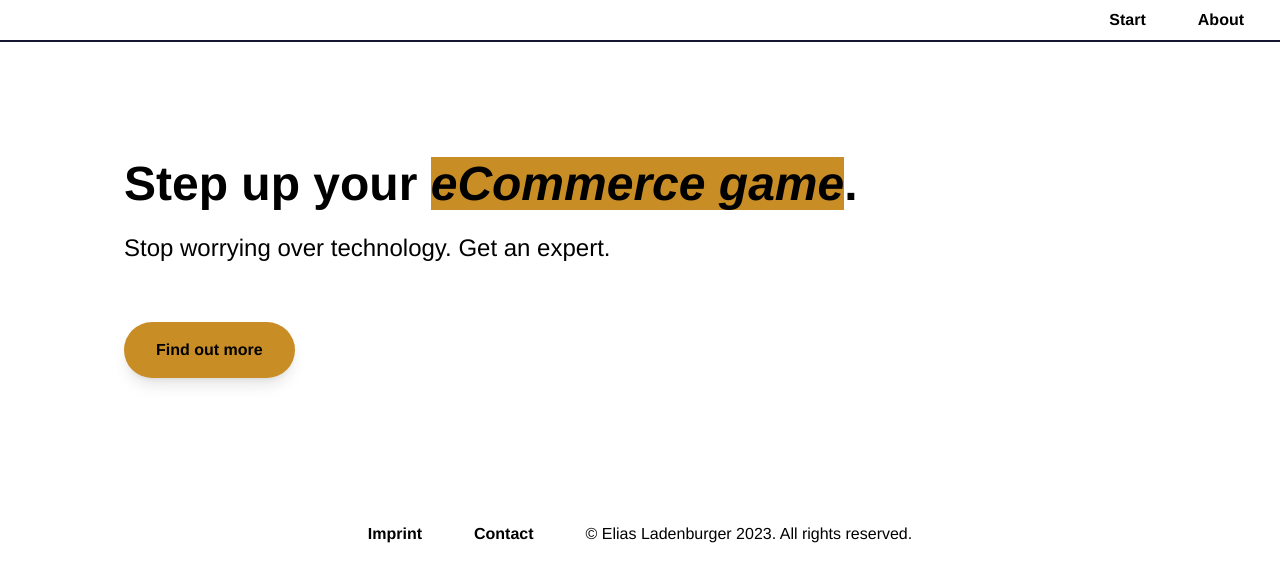
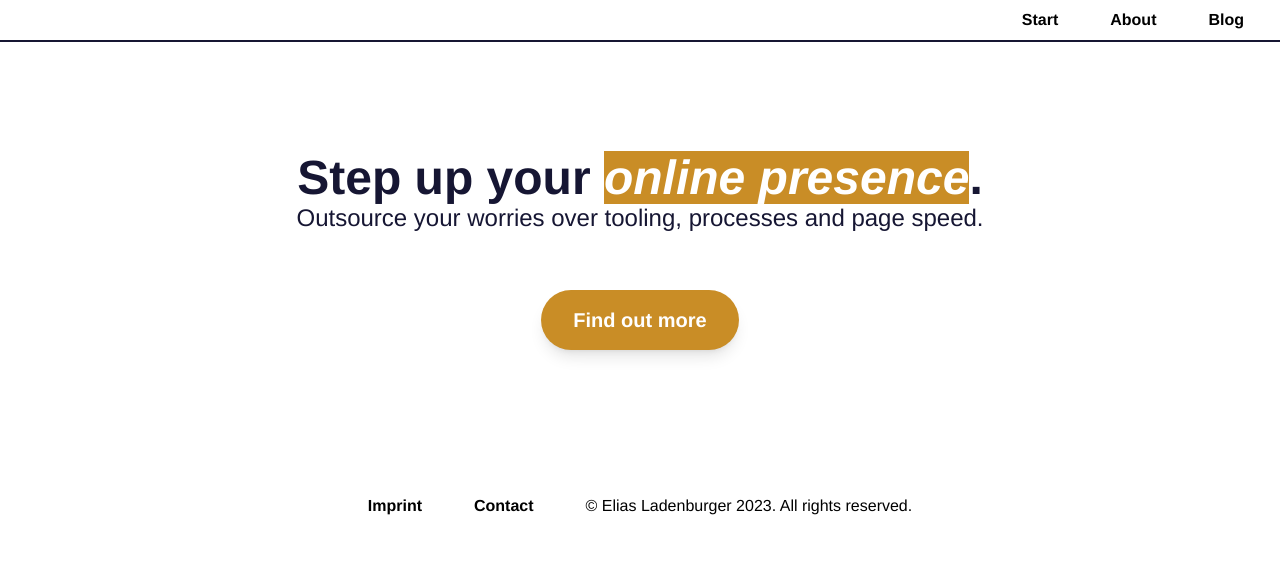
Before and after one commit to Elias-Ladenburger/Website, a SvelteKit app: page / in a window 1280 px wide. Shown: the top 582 px of the page. Built offline with nearby package versions, Linux system fonts and the light colour scheme.

Commit message:
Make responsive, add blog, add contact form

```diff
--- a/src/app.html
+++ b/src/app.html
@@ -2,12 +2,13 @@
 <html lang="en">
 	<head>
 		<meta charset="utf-8" />
+		<meta name="referrer" content="strict-origin-when-cross-origin" />
 		<link rel="icon" href="%sveltekit.assets%/img/favicon.png" />
 		<link href="%sveltekit.assets%/css/main.css" rel="stylesheet">
 		<meta name="viewport" content="width=device-width" />
 		%sveltekit.head%
 	</head>
-	<body data-sveltekit-preload-data="hover" class="leading-normal tracking-normal">
+	<body data-sveltekit-preload-data="hover" class="leading-normal">
 		<div style="display: contents">%sveltekit.body%</div>
 	</body>
 </html>
--- /dev/null
+++ b/src/lib/Button.svelte
@@ -0,0 +1,16 @@
+<script>
+    export let label = "";
+    export let link = "";
+</script>
+
+{#if label}
+    <a href="/{link}"
+    class="lg:mx-0 my-6 py-4 px-8
+    bg-emphasis text-primary font-bold md:text-xl text-sm
+    hover:underline hover:scale-105
+    rounded-full shadow-lg
+    focus:outline-none focus:shadow-outline transform transition  duration-300 ease-in-out">
+        {label}
+    </a>
+
+  {/if}
--- a/src/lib/Header.svelte
+++ b/src/lib/Header.svelte
@@ -2,9 +2,9 @@
     let home = {name: "Start", slug: ""},
         about = {name: "About", slug: "about"};
     // let references = {name: "References", slug: "references"};
-    // let blog = {name: "Blog", slug: "blog"}
+    let blog = {name: "Blog", slug: "blog"}
 
-    let menu = [home, about];
+    let menu = [home, about, blog];
     $: showOnMobile = "hidden";
 
     function showMenuOnMobile() {
--- a/src/lib/Hero.svelte
+++ b/src/lib/Hero.svelte
@@ -1,27 +1,21 @@
 <script>
     export let heroTitle = "";
     export let heroSubtitle = "";
-    export let heroCTA = {title:"", link:""};
   </script>
 
-  <div class="p-28 pt-24 text-Contrast">
-    <div class="container px-3 mx-auto flex flex-wrap flex-col md:flex-row items-left">
+  <div class="md:p-28 pt-24 text-Contrast text-center">
+    <div class="container px-3 mx-auto flex flex-wrap flex-col md:flex-row items-center">
       <!--Left Col-->
-      <div class="flex flex-col w-full justify-left items-start text-left md:text-left">
-        <h1 class="my-4 text-5xl font-bold leading-tight ">
+      <div class="flex flex-col w-full justify-center items-center text-center">
+        <h1 class="md:text-5xl sm:text-4xl text-3xl font-bold leading-tight ">
           {@html heroTitle}
         </h1>
-        <p class="leading-normal text-2xl mb-8">
+        {#if heroSubtitle}
+        <p class="leading-normal md:text-2xl text-xl md:mb-8">
           {@html heroSubtitle}
         </p>
-        {#if heroCTA.title}
-        <a href="/{heroCTA.link}"
-        class="lg:mx-0 bg-emphasis hover:underline
-        font-bold rounded-full my-6 py-4 px-8 shadow-lg focus:outline-none
-        focus:shadow-outline transform transition hover:scale-105 duration-300 ease-in-out">
-          {heroCTA.title}
-      </a>
         {/if}
+        <slot />
       </div>
     </div>
   </div>
--- a/src/routes/+page.svelte
+++ b/src/routes/+page.svelte
@@ -1,12 +1,12 @@
 <script>
   import Hero from "$lib/Hero.svelte";
   import Content from "$lib/Content.svelte";
-
-  let heroCTA = {title:"Find out more", link:"about"}
+  import Button from "$lib/Button.svelte"
 </script>
 
-<Hero heroTitle="Step up your <em class='bg-emphasis'>eCommerce game</em>."
-  heroSubtitle="Stop worrying over technology. Get an expert."
-  {heroCTA}/>
-
-  <Content content=""/>
+<div class="bg-primary text-primaryContrast">
+<Hero heroTitle="Step up your <em class='bg-emphasis text-primary'>online presence</em>."
+  heroSubtitle="Outsource your worries over tooling, processes and page speed."
+  ><Button label="Find out more" link="about"/>
+</Hero>
+</div>
--- /dev/null
+++ b/src/routes/blog/+page.svelte
@@ -0,0 +1,5 @@
+<script>
+    import Hero from "$lib/Hero.svelte";
+</script>
+
+<Hero heroTitle="Coming <em class='bg-emphasis text-primary'>soon</em>"/>
--- a/static/css/main.css
+++ b/static/css/main.css
@@ -575,6 +575,11 @@ video {
   z-index: 50;
 }
 
+.mx-5 {
+  margin-left: 1.25rem;
+  margin-right: 1.25rem;
+}
+
 .mx-auto {
   margin-left: auto;
   margin-right: auto;
@@ -585,38 +590,14 @@ video {
   margin-bottom: 0px;
 }
 
-.my-4 {
-  margin-top: 1rem;
-  margin-bottom: 1rem;
+.my-5 {
+  margin-top: 1.25rem;
+  margin-bottom: 1.25rem;
 }
 
 .my-6 {
   margin-top: 1.5rem;
   margin-bottom: 1.5rem;
-}
-
-.mx-2 {
-  margin-left: 0.5rem;
-  margin-right: 0.5rem;
-}
-
-.my-2 {
-  margin-top: 0.5rem;
-  margin-bottom: 0.5rem;
-}
-
-.my-5 {
-  margin-top: 1.25rem;
-  margin-bottom: 1.25rem;
-}
-
-.mx-5 {
-  margin-left: 1.25rem;
-  margin-right: 1.25rem;
-}
-
-.mb-8 {
-  margin-bottom: 2rem;
 }
 
 .mr-5 {
@@ -655,16 +636,17 @@ video {
   transform: translate(var(--tw-translate-x), var(--tw-translate-y)) rotate(var(--tw-rotate)) skewX(var(--tw-skew-x)) skewY(var(--tw-skew-y)) scaleX(var(--tw-scale-x)) scaleY(var(--tw-scale-y));
 }
 
+.columns-2 {
+  -moz-columns: 2;
+       columns: 2;
+}
+
 .flex-col {
   flex-direction: column;
 }
 
 .flex-wrap {
   flex-wrap: wrap;
-}
-
-.items-start {
-  align-items: flex-start;
 }
 
 .items-center {
@@ -679,12 +661,30 @@ video {
   justify-content: center;
 }
 
+.space-x-5 > :not([hidden]) ~ :not([hidden]) {
+  --tw-space-x-reverse: 0;
+  margin-right: calc(1.25rem * var(--tw-space-x-reverse));
+  margin-left: calc(1.25rem * calc(1 - var(--tw-space-x-reverse)));
+}
+
+.rounded {
+  border-radius: 0.25rem;
+}
+
 .rounded-full {
   border-radius: 9999px;
 }
 
+.border {
+  border-width: 1px;
+}
+
 .border-b {
   border-bottom-width: 1px;
+}
+
+.border-solid {
+  border-style: solid;
 }
 
 .border-primaryContrast {
@@ -700,15 +700,6 @@ video {
 .bg-primary {
   --tw-bg-opacity: 1;
   background-color: rgb(255 255 255 / var(--tw-bg-opacity));
-}
-
-.bg-primaryContrast {
-  --tw-bg-opacity: 1;
-  background-color: rgb(22 22 51 / var(--tw-bg-opacity));
-}
-
-.p-28 {
-  padding: 7rem;
 }
 
 .px-10 {
@@ -760,10 +751,6 @@ video {
   padding-top: 6rem;
 }
 
-.text-left {
-  text-align: left;
-}
-
 .text-center {
   text-align: center;
 }
@@ -777,19 +764,14 @@ video {
   line-height: 2rem;
 }
 
+.text-3xl {
+  font-size: 1.875rem;
+  line-height: 2.25rem;
+}
+
 .text-4xl {
   font-size: 2.25rem;
   line-height: 2.5rem;
-}
-
-.text-5xl {
-  font-size: 3rem;
-  line-height: 1;
-}
-
-.text-xl {
-  font-size: 1.25rem;
-  line-height: 1.75rem;
 }
 
 .text-lg {
@@ -800,6 +782,11 @@ video {
 .text-sm {
   font-size: 0.875rem;
   line-height: 1.25rem;
+}
+
+.text-xl {
+  font-size: 1.25rem;
+  line-height: 1.75rem;
 }
 
 .font-bold {
@@ -814,18 +801,19 @@ video {
   line-height: 1.25;
 }
 
-.tracking-normal {
-  letter-spacing: 0em;
+.text-emphasis {
+  --tw-text-opacity: 1;
+  color: rgb(201 141 38 / var(--tw-text-opacity));
+}
+
+.text-primary {
+  --tw-text-opacity: 1;
+  color: rgb(255 255 255 / var(--tw-text-opacity));
 }
 
 .text-primaryContrast {
   --tw-text-opacity: 1;
   color: rgb(22 22 51 / var(--tw-text-opacity));
-}
-
-.text-emphasis {
-  --tw-text-opacity: 1;
-  color: rgb(201 141 38 / var(--tw-text-opacity));
 }
 
 .underline {
@@ -864,10 +852,6 @@ video {
   transform: translate(var(--tw-translate-x), var(--tw-translate-y)) rotate(var(--tw-rotate)) skewX(var(--tw-skew-x)) skewY(var(--tw-skew-y)) scaleX(var(--tw-scale-x)) scaleY(var(--tw-scale-y));
 }
 
-.hover\:cursor-crosshair:hover {
-  cursor: crosshair;
-}
-
 .hover\:cursor-pointer:hover {
   cursor: pointer;
 }
@@ -889,21 +873,49 @@ video {
   outline-offset: 2px;
 }
 
+@media (min-width: 640px) {
+  .sm\:text-4xl {
+    font-size: 2.25rem;
+    line-height: 2.5rem;
+  }
+}
+
 @media (min-width: 768px) {
   .md\:relative {
     position: relative;
+  }
+
+  .md\:mx-5 {
+    margin-left: 1.25rem;
+    margin-right: 1.25rem;
+  }
+
+  .md\:mb-8 {
+    margin-bottom: 2rem;
   }
 
   .md\:flex {
     display: flex;
   }
 
+  .md\:grid {
+    display: grid;
+  }
+
   .md\:hidden {
     display: none;
   }
 
+  .md\:grid-cols-2 {
+    grid-template-columns: repeat(2, minmax(0, 1fr));
+  }
+
   .md\:flex-row {
     flex-direction: row;
+  }
+
+  .md\:gap-4 {
+    gap: 1rem;
   }
 
   .md\:space-x-6 > :not([hidden]) ~ :not([hidden]) {
@@ -916,6 +928,10 @@ video {
     padding: 0px;
   }
 
+  .md\:p-28 {
+    padding: 7rem;
+  }
+
   .md\:px-4 {
     padding-left: 1rem;
     padding-right: 1rem;
@@ -926,8 +942,19 @@ video {
     padding-right: 2rem;
   }
 
-  .md\:text-left {
-    text-align: left;
+  .md\:text-2xl {
+    font-size: 1.5rem;
+    line-height: 2rem;
+  }
+
+  .md\:text-5xl {
+    font-size: 3rem;
+    line-height: 1;
+  }
+
+  .md\:text-xl {
+    font-size: 1.25rem;
+    line-height: 1.75rem;
   }
 }
 
--- a/svelte.config.js
+++ b/svelte.config.js
@@ -11,7 +11,14 @@ const config = {
 		// adapter-auto only supports some environments, see https://kit.svelte.dev/docs/adapter-auto for a list.
 		// If your environment is not supported or you settled on a specific environment, switch out the adapter.
 		// See https://kit.svelte.dev/docs/adapters for more information about adapters.
-		adapter: adapter()
+		adapter: adapter(),
+		csp: {
+			directives: {
+				'default-src': ['self', '*.typeform.com'],
+			  	'script-src': ['self', 'embed.typeform.com'],
+				'img-src': ['*']
+			},
+		}
 	}
 };
 
```
Also changed, not shown: src/routes/about/+page.svelte (+33 -2 lines), src/routes/contact/+page.svelte (+18 -7 lines).
